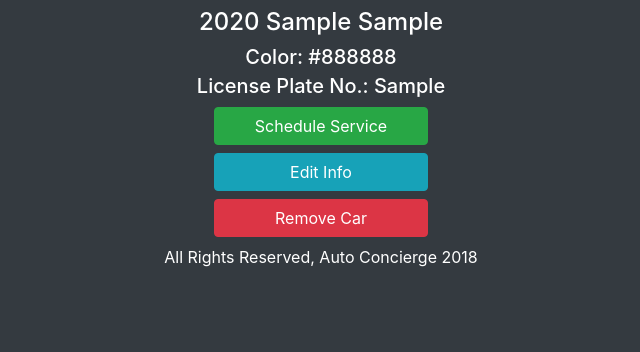
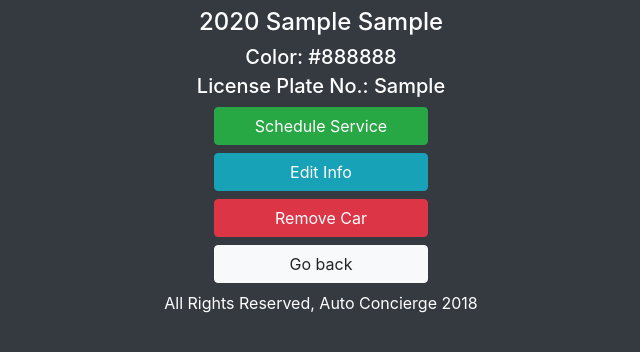
Before and after one commit to njang/autoConcierge, a Django app: page /car/1/ in a window 1280 px wide. Shown: the part 70-422 px from the top of the page, without its empty margins (319-959 px from the left). Run offline with Django 3.2, Linux system fonts and the light colour scheme; tables that the repository leaves empty hold one stand-in row (values such as "Sample post"); some libraries are stand-ins or nearby versions.

Commit message:
Add back button in the car show page

```diff
--- a/main_app/templates/show_car.html
+++ b/main_app/templates/show_car.html
@@ -15,6 +15,9 @@
     </div>
     <div class='my-2'>
         <button type='button' class='btn btn-danger col-6 col-sm-4 col-lg-2' data-toggle='modal' data-target='#modalConfirm'>Remove Car</button>
+    </div>
+    <div class='my-2'>
+        <a class='btn btn-light col-6 col-sm-4 col-lg-2' href='/{{user.id}}/profile'>Go back</a>
     </div>
 
     <!-- Confirmation Modal -->
```
